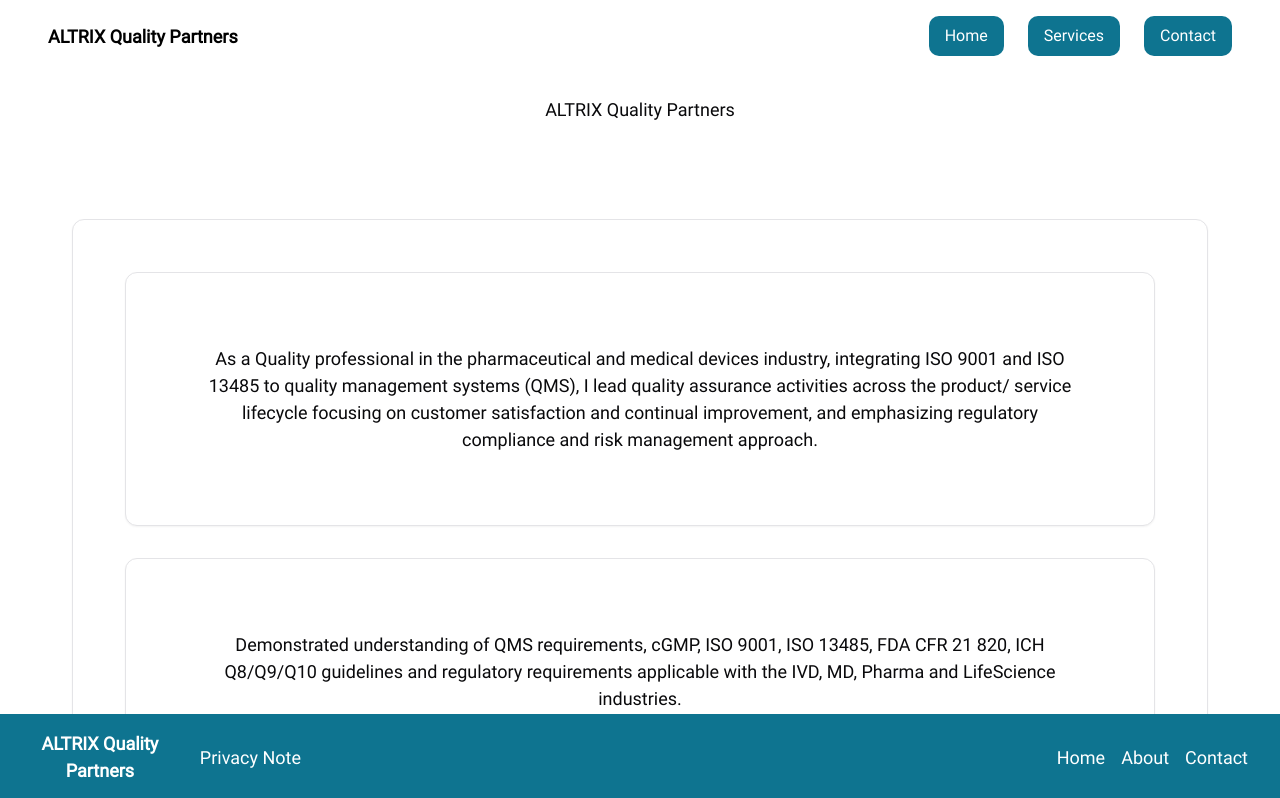
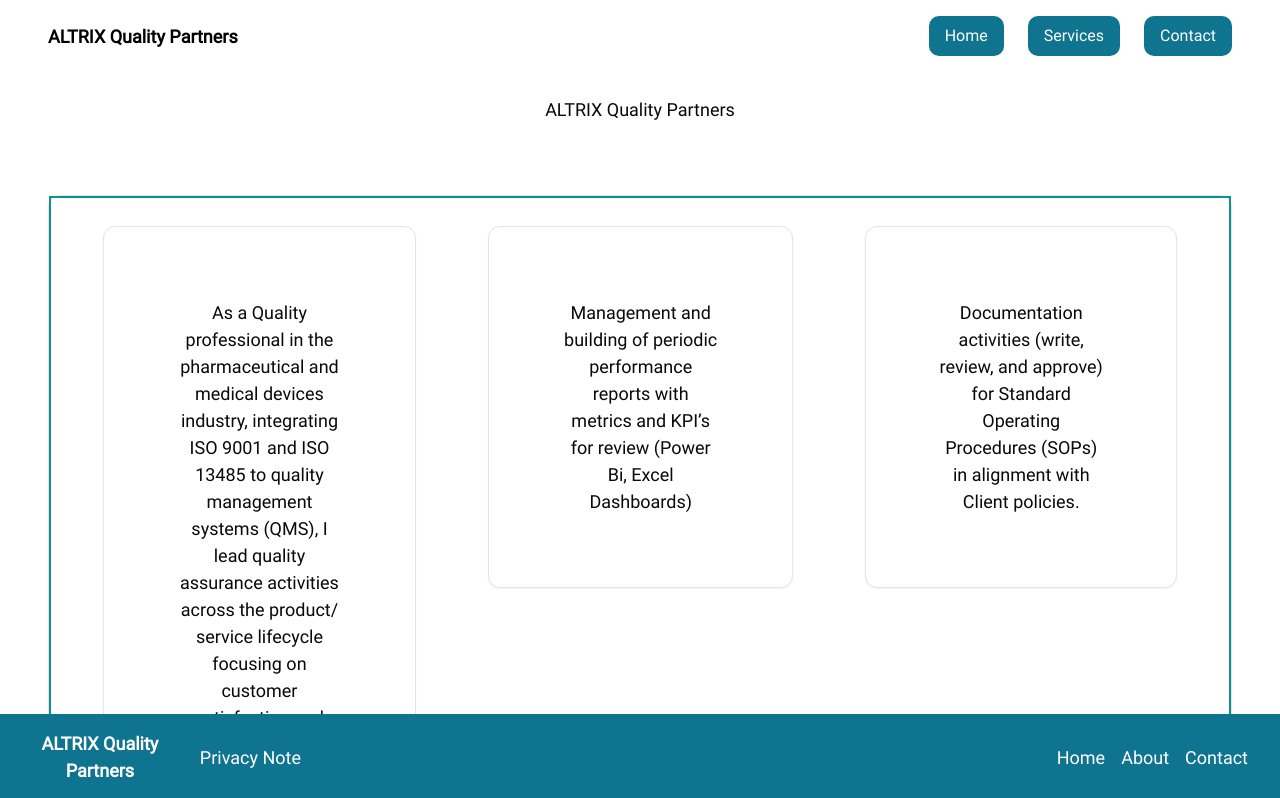
Before and after one commit to orl1289/boilerplate, a React (Vite) app: page /about in a window 1280 px wide. Shown: the top 798 px of the page. Built offline with nearby package versions, Linux system fonts and the light colour scheme.

Commit message:
Modified the About Section

```diff
--- a/src/pages/About.tsx
+++ b/src/pages/About.tsx
@@ -6,13 +6,18 @@
 function About() {
   return (
     <>
-      <NavBar></NavBar>
-      <div className=" laptop: w-auto flex items-center justify-center p-6" m-2>
+     <header>
+        <NavBar/>
+     </header>
+
+  <div className=" laptop: w-auto flex items-center justify-center p-6" m-2>
         ALTRIX Quality Partners
-      </div>
-<div className="items-center p-6 m-12">
-<Card>
-  <CardContent className=" items-center justify-center p-6">
+  </div>
+
+
+<div className="items-center p-6 m-6">
+<Card >
+  <CardContent className=" h-full border-2 border-teal-600 grid grid-flow-col grid-rows-3 gap-4">
     {/* CardContainer #1 */}
     <div className="p-1 m-6">
     <Card>
@@ -109,7 +114,9 @@
       </CardContent>
 </Card>
  </div>
-      <Footer></Footer>
+      <footer>
+        <Footer/>
+      </footer>
     </>
   );
 }
```
